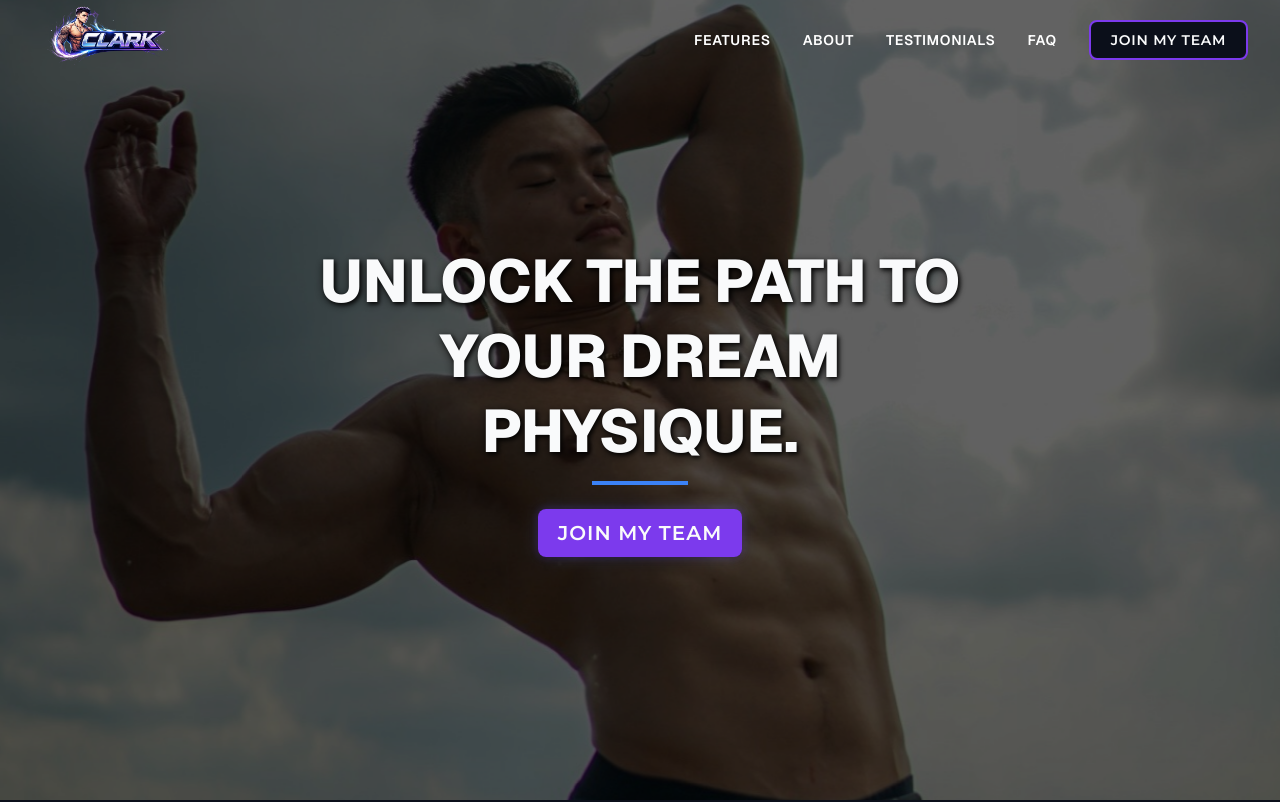
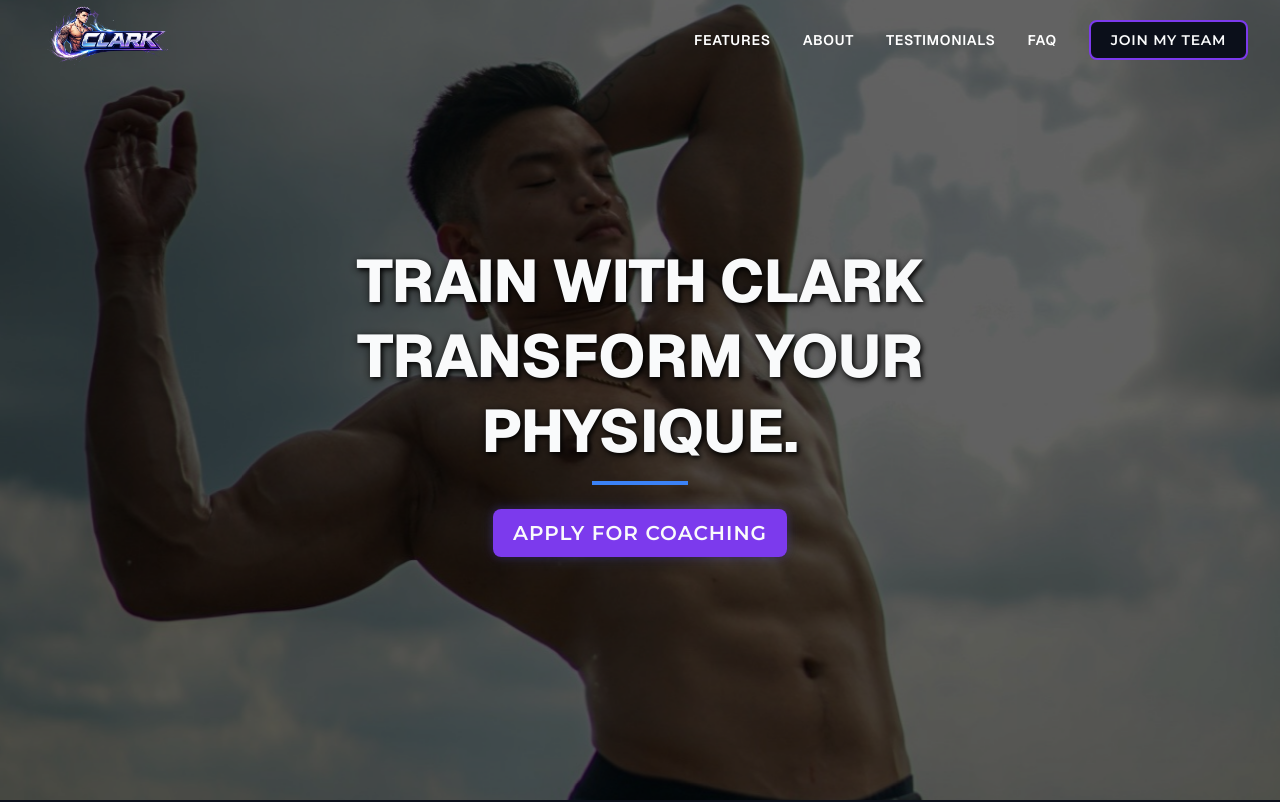
Before and after one commit to alejandro-cartagena/clark-fitness, a Next.js app: page / in a window 1280 px wide. Shown: the top 802 px of the page. Built offline with nearby package versions, Linux system fonts and the light colour scheme.

Commit message:
Modified hero text

```diff
--- a/components/sections/Hero.tsx
+++ b/components/sections/Hero.tsx
@@ -17,8 +17,8 @@ interface HeroProps {
 }
 
 export default function Hero({
-  titleLines = ["Unlock the path to", "your dream", "physique."],
-  ctaLabel = "Join My Team",
+  titleLines = ["Train with Clark", "Transform your", "physique."],
+  ctaLabel = "Apply for Coaching",
   ctaHref = siteConfig.applyPath,
   backgroundImageUrl = "/images/clark-outdoor-flexv4.jpeg",
   overlayClassName = "bg-black/60",
```
